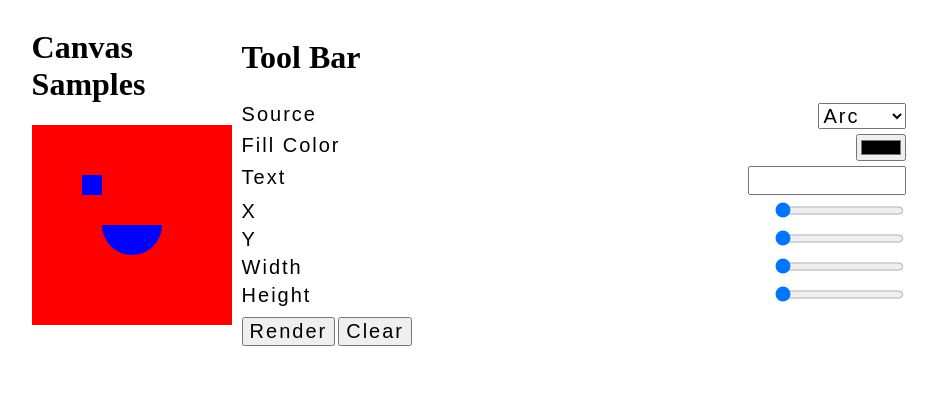
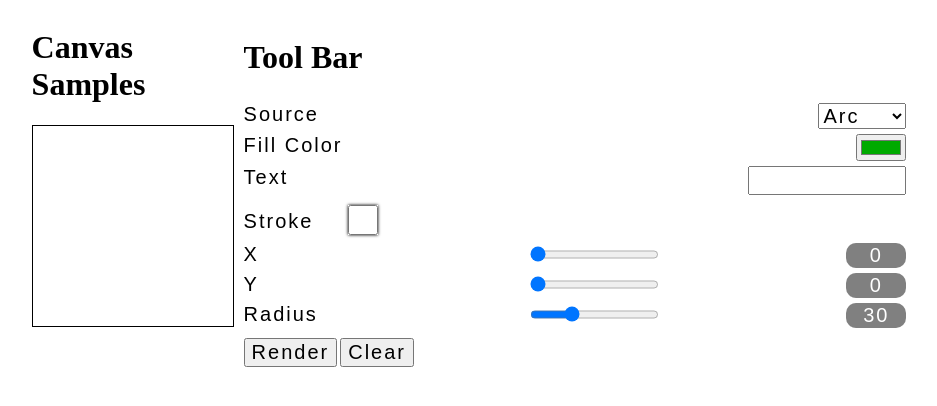
Before and after one commit to aemrebasus/product-configurator, an Angular app: page /product-configurator/canvas in a window 1280 px wide. Shown: the top 406 px of the page, without its empty margins (166-1103 px from the left). Built offline with nearby package versions, Linux system fonts and the light colour scheme.

Commit message:
Created Circle and Rectangle drawer

```diff
--- a/src/app/canvas-samples/canvas-samples.component.html
+++ b/src/app/canvas-samples/canvas-samples.component.html
@@ -1,46 +1,92 @@
 <div class="container">
+
     <div class="canvas-container">
         <h1>Canvas Samples</h1>
         <canvas #canvas width="200" height="200"></canvas>
     </div>
+
+
     <div class="tool-bar">
         <h1>Tool Bar</h1>
         <div class="form-control">
             <span>Source</span>
             <select name="source" id="source" [(ngModel)]="config.source">
                 <option value="arc" selected>Arc</option>
-                <option value="rec">Rect</option>
+                <option value="rect">Rect</option>
                 <option value="img">Image</option>
                 <option value="video">Video</option>
             </select>
         </div>
         <div class="form-control">
             <span>Fill Color</span>
-            <input type="color" [(ngModel)]="config.color">
+            <input type="color" [(ngModel)]="config.style">
         </div>
         <div class="form-control">
             <span>Text</span>
             <input type="text" [(ngModel)]="config.text">
         </div>
 
+
+
+
+
+        <div class="form-control">
+            <div class="checkbox-group">
+                <span>Stroke</span>
+                <input type="checkbox" [(ngModel)]="config.stroke">
+            </div>
+        </div>
+
+        <div class="stroke-group">
+
+            <div class="form-control" *ngIf="config.stroke">
+                <span>Line Width</span>
+                <input type="range" max="50" min="0" [(ngModel)]="config.lineWidth">
+                <div class="badge">{{config.lineWidth}}</div>
+            </div>
+            <div class="form-control" *ngIf="config.stroke">
+                <span>Stroke Color</span>
+                <input type="color"  [(ngModel)]="config.strokeStyle">
+            </div>
+
+        </div>
+
+        <div class="location-group">
+
             <div class="form-control">
                 <span>X</span>
                 <input type="range" max="200" min="0" [(ngModel)]="config.x">
+                <div class="badge">{{config.x}}</div>
             </div>
 
             <div class="form-control">
                 <span>Y</span>
                 <input type="range" max="200" min="0" [(ngModel)]="config.y">
+                <div class="badge">{{config.y}}</div>
             </div>
+        </div>
+
+        <div class="size-group" *ngIf="config.source != 'arc'">
 
             <div class="form-control">
                 <span>Width</span>
                 <input type="range" max="1000" min="0" [(ngModel)]="config.width">
+                <div class="badge">{{config.width}}</div>
             </div>
 
             <div class="form-control">
                 <span>Height</span>
                 <input type="range" max="1000" min="0" [(ngModel)]="config.height">
+                <div class="badge">{{config.height}}</div>
+            </div>
+        </div>
+
+
+
+        <div class="form-control" *ngIf="config.source == 'arc'">
+            <span>Radius</span>
+            <input type="range" max="100" min="0" [(ngModel)]="config.radius">
+            <div class="badge">{{config.radius}}</div>
         </div>
 
 
--- a/src/app/canvas-samples/canvas-samples.component.scss
+++ b/src/app/canvas-samples/canvas-samples.component.scss
@@ -46,5 +46,40 @@ input {
 }
 .button-group *:first-child {
     margin-left: 0px;
+}
 
+.badge {
+    background-color: gray;
+    width: 60px;
+    height: 25px;
+    color: white;
+    display: flex;
+    flex-direction: row;
+    justify-content: center;
+    align-items: center;
+
+    border-radius: 10px;
+
+    font-size: 11pt;
 }
+
+.checkbox-group {
+    display: flex;
+    flex-direction: row;
+    justify-content: center;
+    align-items: center;
+}
+
+[type="checkbox"] {
+    width: 30px;
+    height: 30px;
+    box-shadow: 0px 0px 3px black;
+}
+
+.form-control span {
+    min-width: 100px;
+}
+
+canvas {
+    border: 1px solid black;
+}
--- a/src/app/canvas-samples/canvas-samples.component.ts
+++ b/src/app/canvas-samples/canvas-samples.component.ts
@@ -10,71 +10,42 @@ export class CanvasSamplesComponent implements OnInit, AfterViewInit {
 
   @ViewChild('canvas') canvas: ElementRef<HTMLCanvasElement>;
 
-  config = {
+  context: CanvasRenderingContext2D;
+
+  config: IConfig = {
     source: 'arc',
-    color: 'red',
+    style: '#00AA00',
     x: 0,
     y: 0,
     width: 0,
     height: 0,
     text: '',
+    startAngle: 0,
+    endAngle: Math.PI * 2,
+    clockwise: false,
+    radius: 30,
+
   }
 
 
   constructor() { }
   ngAfterViewInit(): void {
-
-
-
-    const context = this.canvas.nativeElement.getContext('2d');
-
-
-    // Fill reactancle
-    this.fillRect(context, {
-      style: 'red',
-      x: 0,
-      y: 0,
-      width: 300,
-      height: 300
-    });
-
-    // Fill reactancle
-    this.fillRect(context, {
-      style: 'blue',
-      x: 50,
-      y: 50,
-      width: 20,
-      height: 20
-    });
-
-
-    // Fill Arc
-    this.fillArc(context, {
-      x: 100,
-      y: 100,
-      startAngle: 0,
-      endAngle: (Math.PI),
-      radius: 30,
-      style: 'blue',
-      clockwise: false
-    });
-
-
+    this.context = this.canvas.nativeElement.getContext('2d');
   }
 
 
 
 
-  fillRect(context: CanvasRenderingContext2D, area: IRect) {
+  fillRect(area: IRect) {
     const { style, x, y, width, height } = area;
-    context.fillStyle = style;
-    context.fillRect(x, y, width, height);
+    this.context.fillStyle = style;
+    this.context.fillRect(x, y, width, height);
   }
 
 
-  fillArc(context: CanvasRenderingContext2D, arc: IArc) {
-    context.arc(arc.x, arc.y, arc.radius, arc.startAngle, arc.endAngle, arc.clockwise);
-    context.fill();
+  fillArc(arc: IArc) {
+    this.context.arc(arc.x, arc.y, arc.radius, arc.startAngle, arc.endAngle, arc.clockwise);
+    this.context.fill();
   }
 
 
@@ -85,30 +56,64 @@ export class CanvasSamplesComponent implements OnInit, AfterViewInit {
 
 
   render(): void {
+    switch (this.config.source) {
 
+      case 'arc':
+        this.context.fillStyle = this.config.style;
+
+        this.context.beginPath();
+        this.context.arc(this.config.x, this.config.y, this.config.radius,
+          this.config.startAngle, this.config.endAngle, this.config.clockwise);
+
+        if (this.config.stroke) {
+          this.context.lineWidth = this.config.lineWidth;
+          this.context.strokeStyle = this.config.strokeStyle;
+          this.context.stroke();
+        }
+        this.context.fill();
+        this.context.closePath();
+
+        break;
+
+      case 'rect':
+        this.context.beginPath();
+        this.context.fillStyle = this.config.style;
+        this.context.fillRect(this.config.x, this.config.y, this.config.width, this.config.height);
+        this.context.closePath();
+        break;
+    }
 
   }
 
   clear(): void {
+    this.context.clearRect(0, 0, 200, 200);
 
   }
 
 
 }
+export interface IConfig extends IRect, IArc {
+  source?: 'arc' | 'rect' | 'img' | 'video';
+  text?: string;
+}
+
 export interface IShape {
-  style: string;
-  x: number;
-  y: number;
+  style?: string;
+  x?: number;
+  y?: number;
+  stroke?: boolean;
+  strokeStyle?: string;
+  lineWidth?: number;
 }
 
 export interface IRect extends IShape {
-  width: number;
-  height: number;
+  width?: number;
+  height?: number;
 }
 
 export interface IArc extends IShape {
-  radius: number;
-  startAngle: number;
-  endAngle: number;
-  clockwise: boolean;
+  radius?: number;
+  startAngle?: number;
+  endAngle?: number;
+  clockwise?: boolean;
 }
```
Lines whose indentation alone changed are shown as unchanged.
